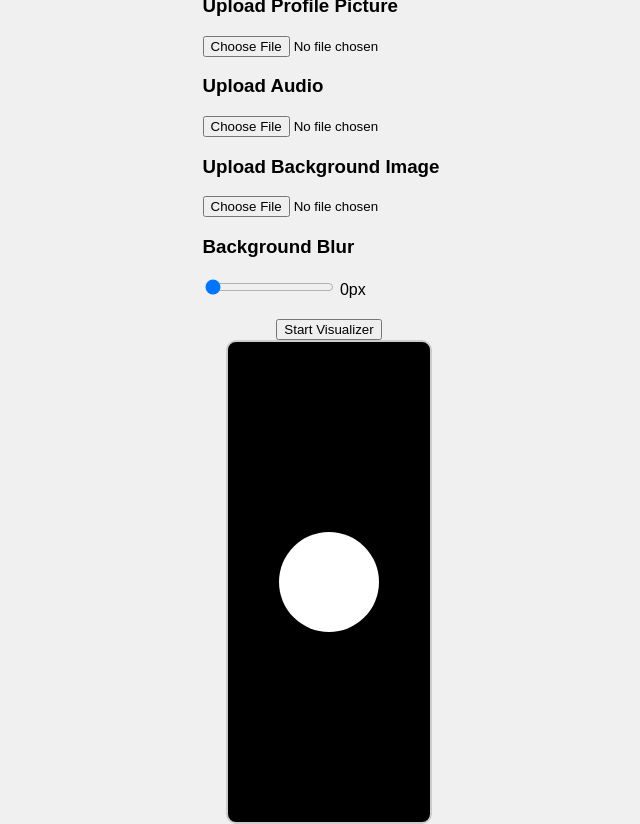
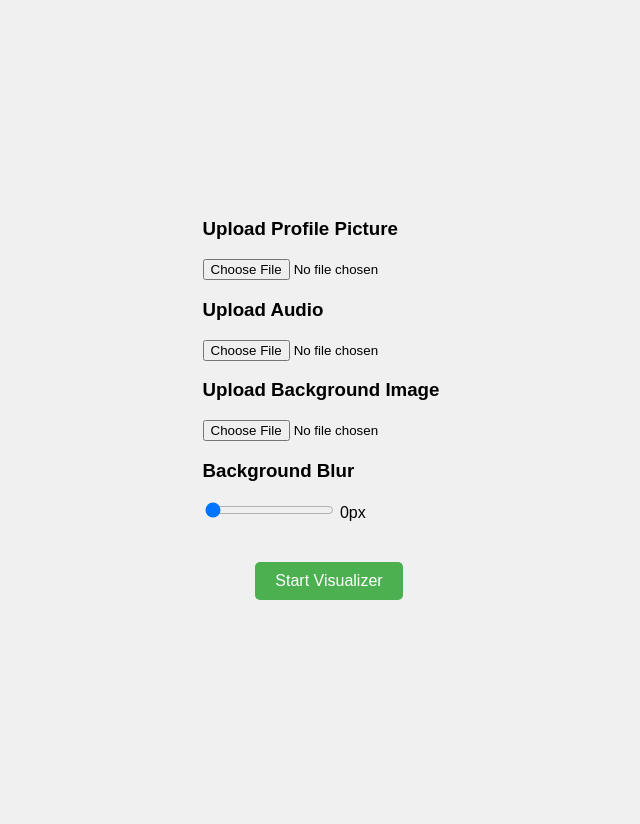
Before and after one commit to mrproiss1/Audio_visualizer, a plain HTML site: page index.html in a window 1280 px wide. Shown: the whole page, without its empty margins (311-951 px from the left). After the commit the page ends 800 px from the top, so only its background shows below. Drawn offline with Linux system fonts and the light colour scheme.

Commit message:
Update style.css

```diff
--- a/style.css
+++ b/style.css
@@ -27,6 +27,7 @@ body {
     border-radius: 10px;
     overflow: hidden;
     background-color: #000;
+    display: none; /* Hide visualizer until "Start" button is clicked */
 }
 
 .background {
@@ -60,3 +61,18 @@ canvas {
     width: 100%;
     height: 100%;
 }
+
+button {
+    margin-top: 20px;
+    padding: 10px 20px;
+    background-color: #4CAF50;
+    color: white;
+    border: none;
+    border-radius: 5px;
+    cursor: pointer;
+    font-size: 16px;
+}
+
+button:hover {
+    background-color: #45a049;
+}
```
